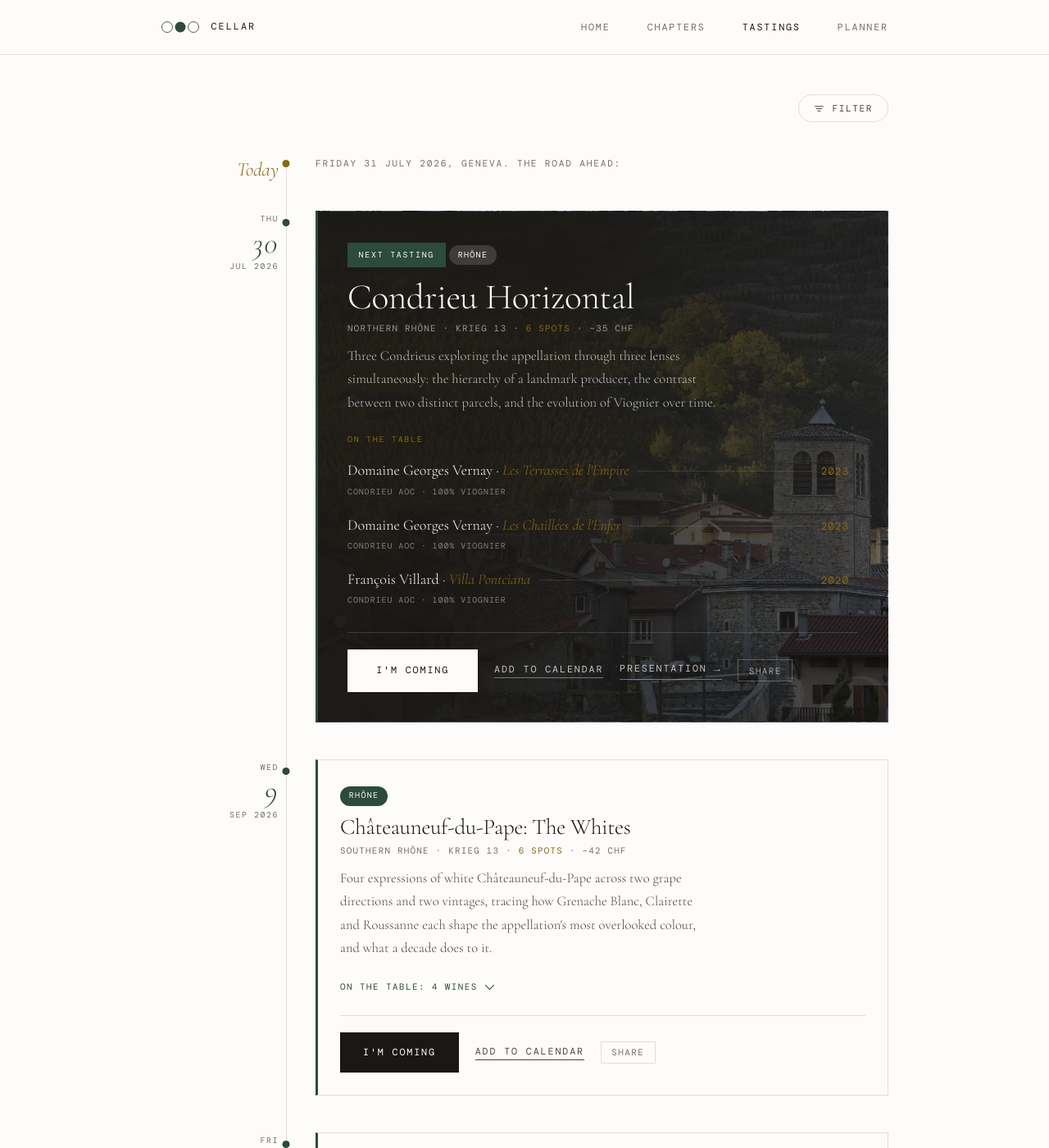
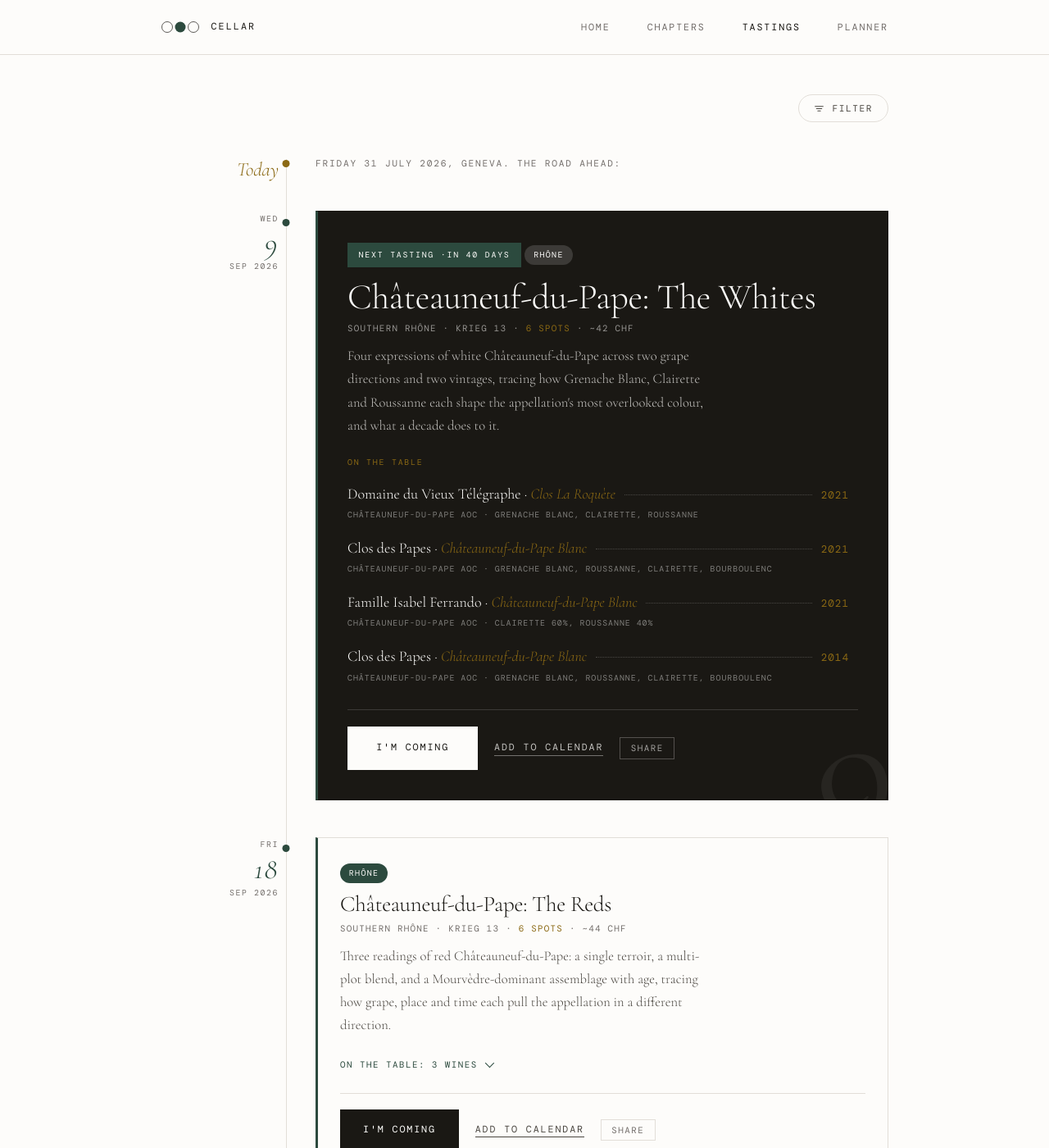
Before and after one commit to silviodirubbo/cellar, a Jekyll site: the page built from tastings/index.html, in a window 1280 px wide and 1400 px high, scrolled down 587 px. Shown: the whole window at 82% size. Built offline with Jekyll 4.4.1, drawn with Linux system fonts in a browser that asks for light colours; some web fonts are replaced; some of the changed text lies outside the part shown.

Commit message:
chore: sync tasting status [automated]

```diff
--- a/_data/tastings.yml
+++ b/_data/tastings.yml
@@ -93,9 +93,7 @@
     - France
   chapter: rhone
   chapter_order: 5
-  status: upcoming
-  spots_total: 6
-  cost_estimate: "35 CHF"
+  status: past
   featured: false
   slides: true
   wines:
```
